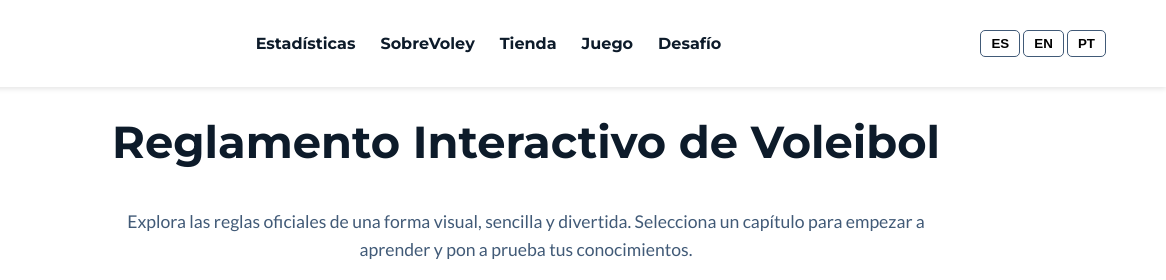
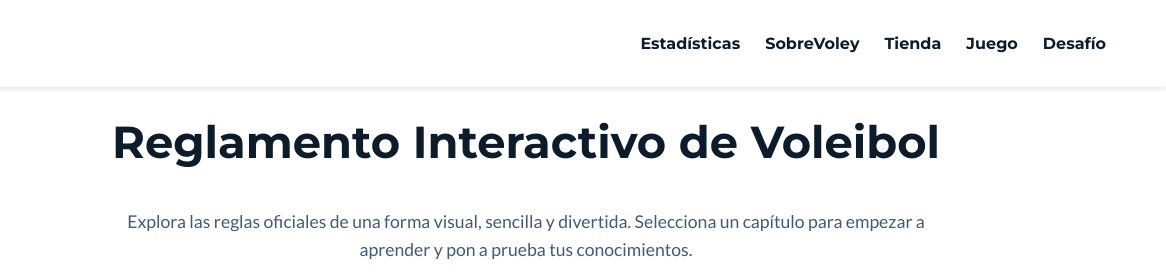
Before and after one commit to FernandoGrabobi/FlyHigh, a plain HTML site: page html/sobrevoley.html in a window 1280 px wide. Shown: the top 280 px of the page, 114-1280 px from the left. Drawn offline with Linux system fonts and the light colour scheme.

Commit message:
arreglo nav

```diff
--- a/html/sobrevoley.html
+++ b/html/sobrevoley.html
@@ -26,11 +26,6 @@
                     <li><a href="./desafio.html">Desafío</a></li>
                 </ul>
             </nav>
-            <div class="language-switcher">
-                <button class="lang-btn" data-lang="es">ES</button>
-                <button class="lang-btn" data-lang="en">EN</button>
-                <button class="lang-btn" data-lang="pt">PT</button>
-            </div>
             <button class="mobile-menu-toggle">☰</button>
         </div>
     </header>
```
Also changed, not shown: html/estadisticas.html (+1 -5 lines).
